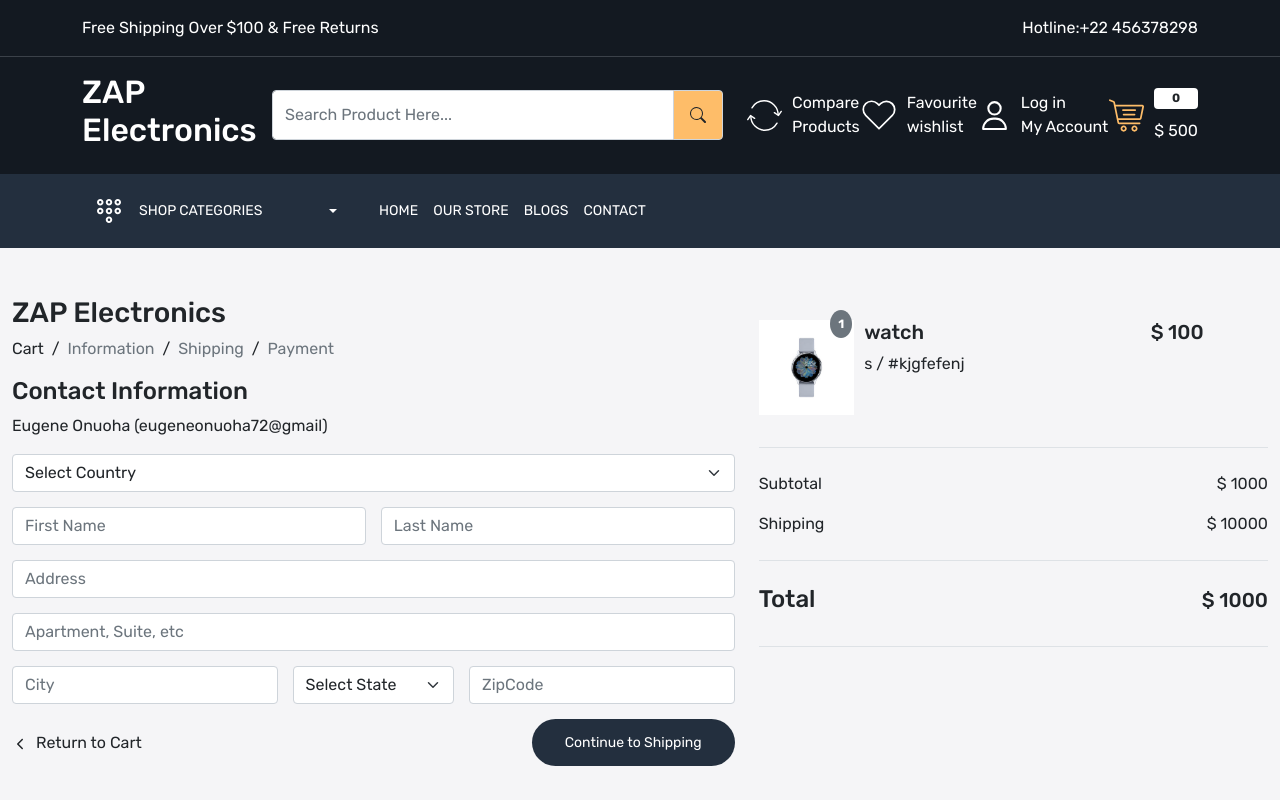
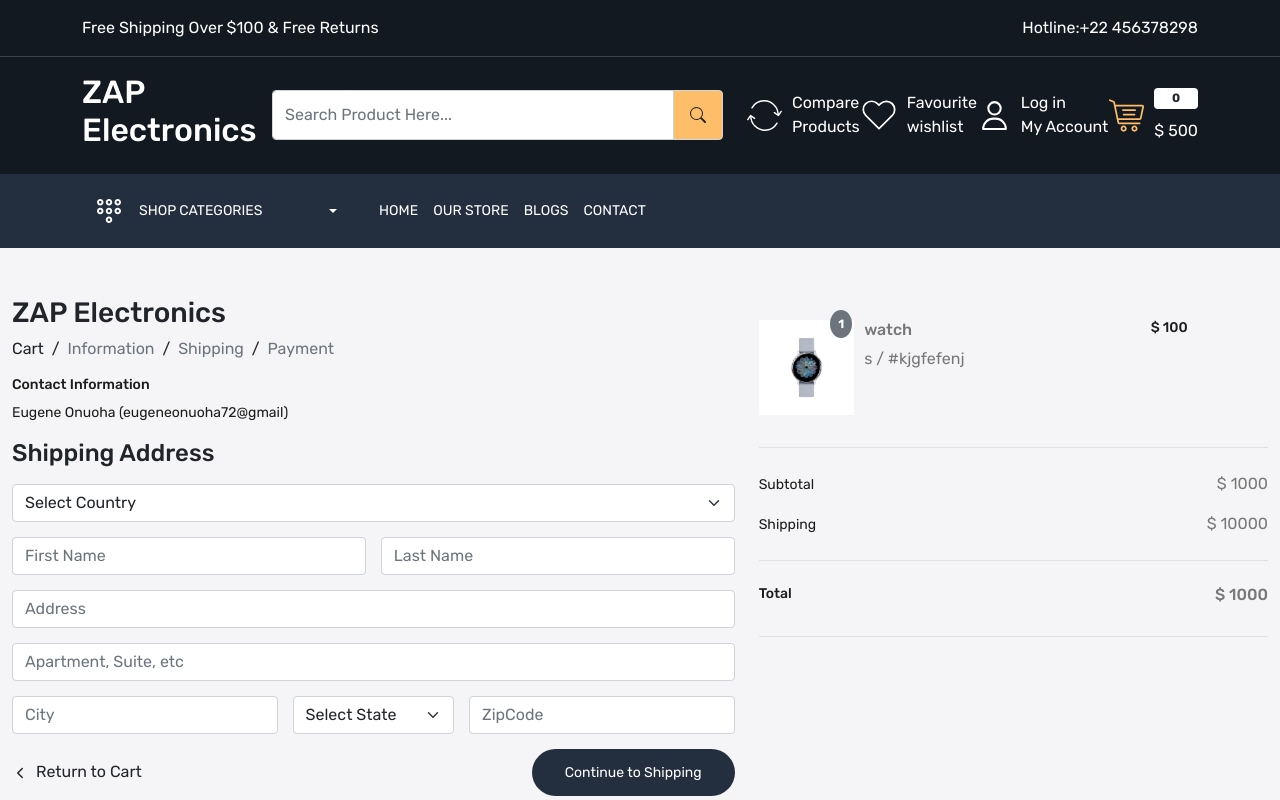
Before and after one commit to eugene4545/ui-store, a React (Create React App) app: page /checkout in a window 1280 px wide. Shown: the top 800 px of the page. Built offline with nearby package versions, Linux system fonts and the light colour scheme.

Commit message:
container

```diff
--- a/src/App.css
+++ b/src/App.css
@@ -860,6 +860,15 @@ width: 10%;
 /* cart page ends here */
 
 /* Shipping Page */
+.total{
+  font-size: 14px;
+  color: var(--color-1c1c1b);
+}
+
+.total-price{
+  font-size: 16px;
+  color: var(--color-777777);
+}
 
 
 
--- /dev/null
+++ b/src/components/Container.js
@@ -0,0 +1,13 @@
+import React from 'react'
+
+const Container = (props) => {
+  return (
+    <section className={props.class1}>
+        <div className="container-xxl">
+            {props.children}
+        </div>
+    </section>
+  )
+}
+
+export default Container
--- a/src/pages/Checkout.js
+++ b/src/pages/Checkout.js
@@ -19,24 +19,25 @@ const Checkout = () => {
                 >
                   <ol className="breadcrumb">
                     <li className="breadcrumb-item">
-                      <Link className="text-dark" to='/cart'>Cart</Link>
+                      <Link className="text-dark total-price " to='/cart'>Cart</Link>
                     </li>
                     &nbsp; /
-                    <li className="breadcrumb-item active" aria-current="page">
+                    <li className="breadcrumb-item  total-price active" aria-current="page">
                       Information
                     </li>
                     &nbsp; /
-                    <li className="breadcrumb-item active">Shipping</li>
+                    <li className="breadcrumb-item  total-price active">Shipping</li>
                     &nbsp; /
-                    <li className="breadcrumb-item active" aria-current="page">
+                    <li className="breadcrumb-item  total-price active" aria-current="page">
                       Payment
                     </li>
                   </ol>
                 </nav>
-                <h4 className="title">Contact Information</h4>
-                <p className="user-details">
+                <h4 className="title total">Contact Information</h4>
+                <p className="user-details total">
                   Eugene Onuoha (eugeneonuoha72@gmail)
                 </p>
+                <h4 className="mb-3">Shipping Address</h4>
                 <form
                   action=""
                   className="d-flex gap-15 flex-wrap justify-content-between"
@@ -121,30 +122,30 @@ const Checkout = () => {
                     <img className="img-fluid" src={watch} alt="product" />
                   </div>
                   <div>
-                    <h5 className="title">watch</h5>
-                    <p>s / #kjgfefenj</p>
+                    <h5 className="total-price">watch</h5>
+                    <p className="total-price">s / #kjgfefenj</p>
                   </div>
                 </div>
                 <div className="flex-grow-1">
-                  <h5>$ 100</h5>
+                  <h5 className="total">$ 100</h5>
 
                 </div>
                 </div>
               </div>
               <div className="border-bottom py-4">
               <div className="d-flex justify-content-between align-items-center">
-                  <p>Subtotal</p>
-                  <p>$ 1000</p>
+                  <p className="total">Subtotal</p>
+                  <p className="total-price">$ 1000</p>
                 </div>
               <div className="d-flex justify-content-between align-items-center">
-                  <p className="mb-0">Shipping</p>
-                  <p className="mb-0">$ 10000</p>
+                  <p className="mb-0 total">Shipping</p>
+                  <p className="mb-0 total-price">$ 10000</p>
                 </div>
               </div>
               <div>
                 <div className="d-flex justify-content-between align-items-center border-bottom py-4">
-                  <h4>Total</h4>
-                  <h5>$ 1000</h5>
+                  <h4 className="total">Total</h4>
+                  <h5 className="total-price">$ 1000</h5>
                 </div>
               </div>
             </div>
--- a/src/pages/Home.js
+++ b/src/pages/Home.js
@@ -4,14 +4,13 @@ import Marquee from 'react-fast-marquee';
 import BlogCard from '../components/BlogCard';
 import ProductCard from '../components/ProductCard';
 import SpecialProduct from '../components/SpecialProduct';
-
+import Container from '../components/Container';
 
 const Home = () => {
   return (
     <>
-    <section className="home-wrapper-1 py-5">
-      <div className="container-xxl">
-        <div className="row">
+    <Container>
+    <div className="row">
           <div className="col-6">
             <div className="main-banner position-relative">
               <img
@@ -80,6 +79,10 @@ const Home = () => {
             </div>
           </div>
         </div>
+    </Container>
+    <section className="home-wrapper-1 py-5">
+      <div className="container-xxl">
+
       </div>
 
     </section>
```
